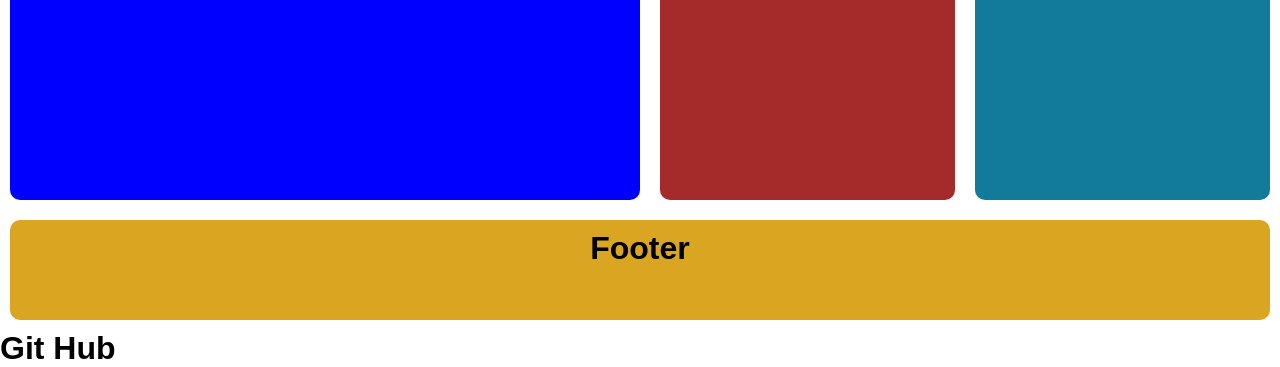
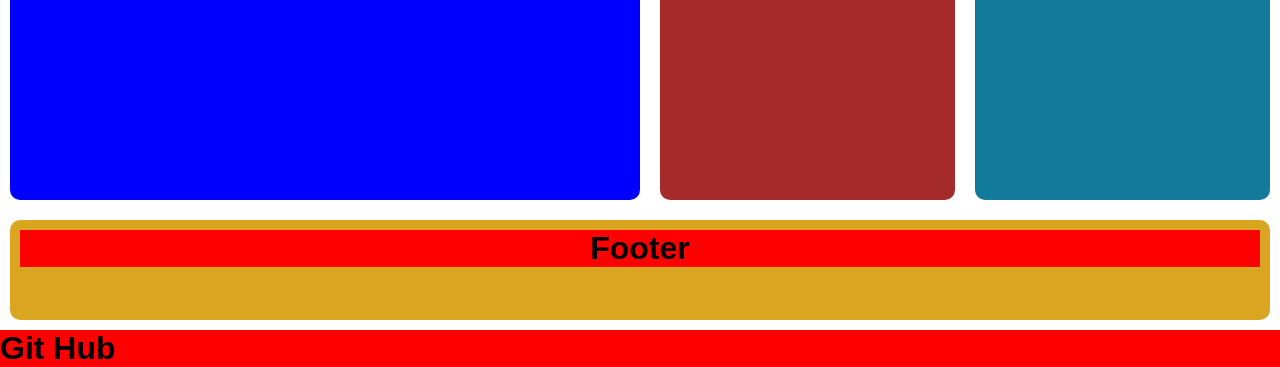
Before and after one commit to Dam162/testing123, a plain HTML site: page index.html in a window 1280 px wide. Shown: the part 543-910 px from the top of the page. Drawn offline with Linux system fonts and the light colour scheme.

Commit message:
update from laptop

```diff
--- /dev/null
+++ b/app.css
@@ -0,0 +1,3 @@
+h1{
+    background-color: red
+}
--- a/index.html
+++ b/index.html
@@ -5,6 +5,7 @@
     <meta name="viewport" content="width=device-width, initial-scale=1.0">
     <title>Responsive Layout</title>
     <link rel="stylesheet" href="./index.css    ">
+    <link rel="stylesheet" href="./app.css">
 </head>
 <body>
     <h1>Responsive layout Practice</h1>
```
